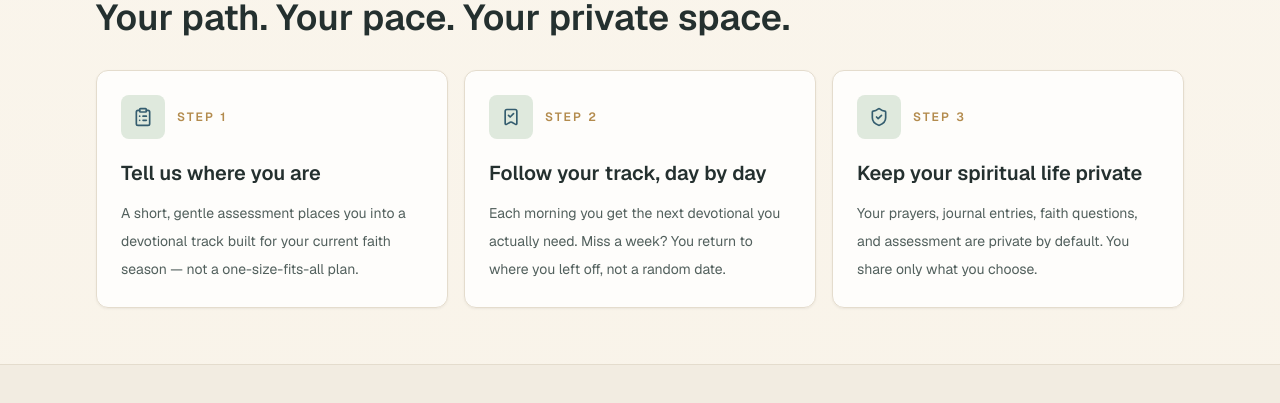
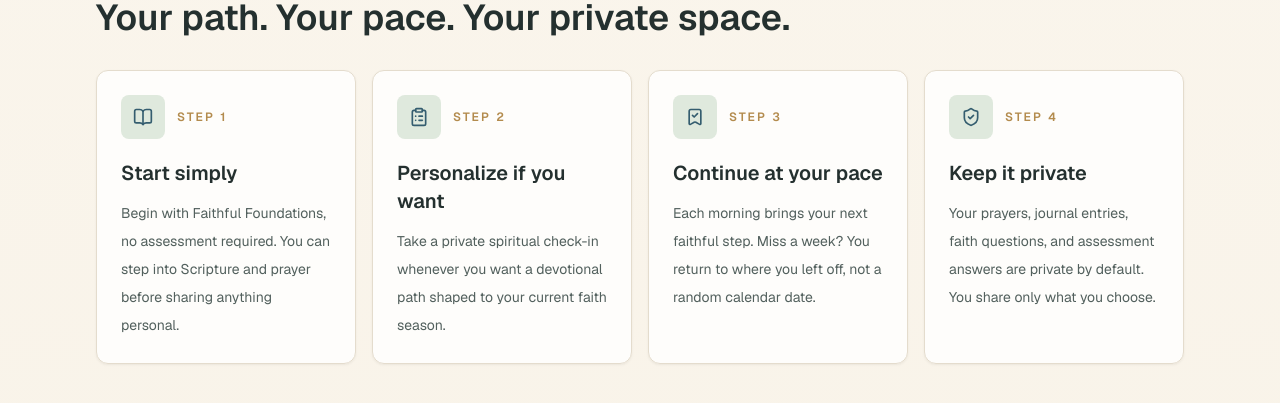
Before and after one commit to RayPierlioni/daily-bread, a Next.js app: page / in a window 1280 px wide. Shown: the part 794-1197 px from the top of the page. Built offline with nearby package versions, Linux system fonts and the light colour scheme; no server answers.

Commit message:
Clarify optional onboarding flow

```diff
--- a/src/app/onboarding/page.tsx
+++ b/src/app/onboarding/page.tsx
@@ -32,19 +32,20 @@ export default async function OnboardingPage({
           <p className="text-sm font-medium text-[#345d6f]">Welcome to Next Faithful Step</p>
           <h1 className="mt-2 text-3xl font-semibold text-[#24302f]">Choose how you want to begin.</h1>
           <p className="mt-3 max-w-3xl text-sm leading-6 text-[#68706e]">
-            You do not have to answer personal questions to use the app. Start with the standard Foundations path now, or take the optional assessment if you want a more personalized track.
+            You can start without answering personal questions. Faithful Foundations is available to everyone, and the private assessment is only here if you want a more personalized path.
           </p>
         </div>
 
         <div className="grid gap-5 lg:grid-cols-2">
           <Card className="border-[#d9cfbd] bg-white/88">
             <CardHeader>
+              <span className="mb-3 inline-flex w-fit rounded-full bg-[#f2eadb] px-3 py-1 text-xs font-semibold uppercase tracking-[0.16em] text-[#9b773f]">Recommended for most people</span>
               <div className="mb-2 flex h-11 w-11 items-center justify-center rounded-xl bg-[#dfe9dd] text-[#345d6f]">
                 <BookOpen className="h-5 w-5" aria-hidden="true" />
               </div>
               <CardTitle className="text-2xl">Start with Foundations</CardTitle>
               <p className="text-sm leading-6 text-[#68706e]">
-                Begin with the standard Faithful Foundations track. No assessment is needed, and you can personalize later from your settings or onboarding page.
+                Begin with a gentle Scripture-centered path for building a steady rhythm with God. No assessment is needed, and you can personalize later if you choose.
               </p>
             </CardHeader>
             <CardContent>
@@ -54,7 +55,7 @@ export default async function OnboardingPage({
                 </Button>
               </form>
               <p className="mt-4 text-xs leading-5 text-[#68706e]">
-                Best for anyone who wants to get into the app first and build trust before sharing more.
+                No assessment required. Best for anyone who wants to get into the app first and build trust before sharing more.
               </p>
             </CardContent>
           </Card>
@@ -66,7 +67,7 @@ export default async function OnboardingPage({
               </div>
               <CardTitle className="text-2xl">Personalize my path</CardTitle>
               <p className="text-sm leading-6 text-[#68706e]">
-                Take a short, gentle assessment so the app can connect you with a track that better fits your current spiritual season.
+                Take a short, gentle check-in to help match your devotional path to your current spiritual season.
               </p>
             </CardHeader>
             <CardContent>
@@ -75,7 +76,7 @@ export default async function OnboardingPage({
               </LinkButton>
               <div className="mt-4 flex items-start gap-2 rounded-lg bg-[#f7fbf8] p-3 text-xs leading-5 text-[#52605d]">
                 <Lock className="mt-0.5 h-4 w-4 shrink-0 text-[#345d6f]" aria-hidden="true" />
-                <span>Your assessment is private. It is used to choose your devotional track, not shown publicly.</span>
+                <span>Your answers are private. They are used only to guide your devotional path, not shown publicly.</span>
               </div>
             </CardContent>
           </Card>
@@ -94,7 +95,7 @@ export default async function OnboardingPage({
           </p>
           {isRetake ? (
             <p className="text-sm leading-6 text-[#68706e]">
-              If your answers place you on a different track, your new course path will begin at step 1. If the track stays the same, your current progress is preserved.
+              Updating your path starts the selected devotional track at step 1, so your new path is clear and never begins halfway through.
             </p>
           ) : null}
         </CardHeader>
--- a/src/app/page.tsx
+++ b/src/app/page.tsx
@@ -36,18 +36,23 @@ const features = [
 
 const howItWorks = [
   {
-    title: "Tell us where you are",
-    body: "A short, gentle assessment places you into a devotional track built for your current faith season \u2014 not a one-size-fits-all plan.",
+    title: "Start simply",
+    body: "Begin with Faithful Foundations, no assessment required. You can step into Scripture and prayer before sharing anything personal.",
+    icon: BookOpen
+  },
+  {
+    title: "Personalize if you want",
+    body: "Take a private spiritual check-in whenever you want a devotional path shaped to your current faith season.",
     icon: ClipboardList
   },
   {
-    title: "Follow your track, day by day",
-    body: "Each morning you get the next devotional you actually need. Miss a week? You return to where you left off, not a random date.",
+    title: "Continue at your pace",
+    body: "Each morning brings your next faithful step. Miss a week? You return to where you left off, not a random calendar date.",
     icon: BookmarkCheck
   },
   {
-    title: "Keep your spiritual life private",
-    body: "Your prayers, journal entries, faith questions, and assessment are private by default. You share only what you choose.",
+    title: "Keep it private",
+    body: "Your prayers, journal entries, faith questions, and assessment answers are private by default. You share only what you choose.",
     icon: ShieldCheck
   }
 ];
@@ -125,7 +130,7 @@ export default function LandingPage() {
           <p className="text-sm font-semibold uppercase tracking-[0.2em] text-[#b38b4d]">How it works</p>
           <h2 className="mt-3 text-3xl font-semibold text-[#24302f] sm:text-4xl">Your path. Your pace. Your private space.</h2>
         </div>
-        <div className="mt-8 grid gap-4 md:grid-cols-3">
+        <div className="mt-8 grid gap-4 md:grid-cols-2 xl:grid-cols-4">
           {howItWorks.map((step, index) => {
             const Icon = step.icon;
             return (
--- a/src/app/signin/page.tsx
+++ b/src/app/signin/page.tsx
@@ -17,6 +17,12 @@ export default function SignInPage() {
           <p className="text-sm leading-6 text-[#68706e]">Sign in to keep your prayers, faith questions, and devotional notes private.</p>
         </CardHeader>
         <CardContent>
+          <div className="mb-4 rounded-xl border border-[#e4dccd] bg-[#fbf7ef] p-4 text-sm leading-6 text-[#52605d]">
+            <p className="font-semibold text-[#24302f]">You can start without answering personal questions.</p>
+            <p className="mt-1">
+              Sign in to save your place, begin the Foundations path, and personalize later only if you want to.
+            </p>
+          </div>
           <SignInButtons googleConfigured={isGoogleAuthConfigured} />
           {!isGoogleAuthConfigured ? (
             <p className="mt-4 rounded-lg bg-[#fbf7ef] p-3 text-xs leading-5 text-[#68706e]">
```
